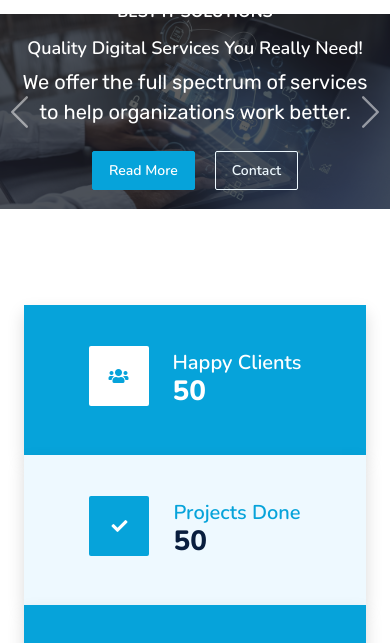
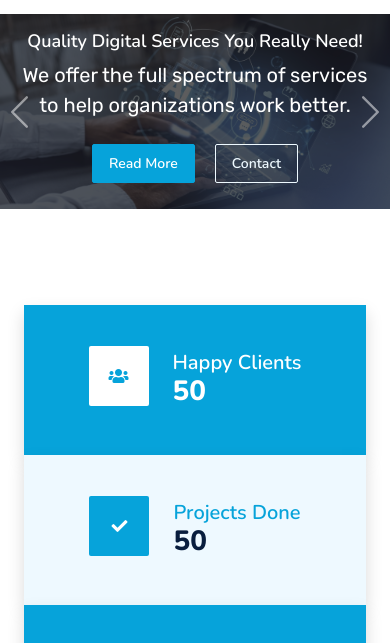
Before and after one commit to benstonck/RedSkyWebsite, a plain HTML site: page index.html in a window 390 px wide. Shown: the part 78-721 px from the top of the page. Drawn offline with nearby package versions, Linux system fonts and the light colour scheme.

Commit message:
Update debug.css

```diff
--- a/css/debug.css
+++ b/css/debug.css
@@ -221,14 +221,17 @@
     }
 
     .carousel-caption h1 {
+        margin-top: 6px;
         font-size: 18px;
     }
     .carousel-caption h2 {
+        margin-top: 6px;
         font-size: 18px;
     }
 
     .carousel-caption h4 {
-        font-size: 1rem;
+/*         font-size: 1rem; */
+	    display: none;
     }
 
     .carousel-caption p {
@@ -238,6 +241,6 @@
     .carousel-caption .btn {
         padding: 0.5rem 1rem;
         font-size: 0.875rem;
-	 margin-bottom: 30px;
+	 margin-bottom: 15px;
     }
 }
```
